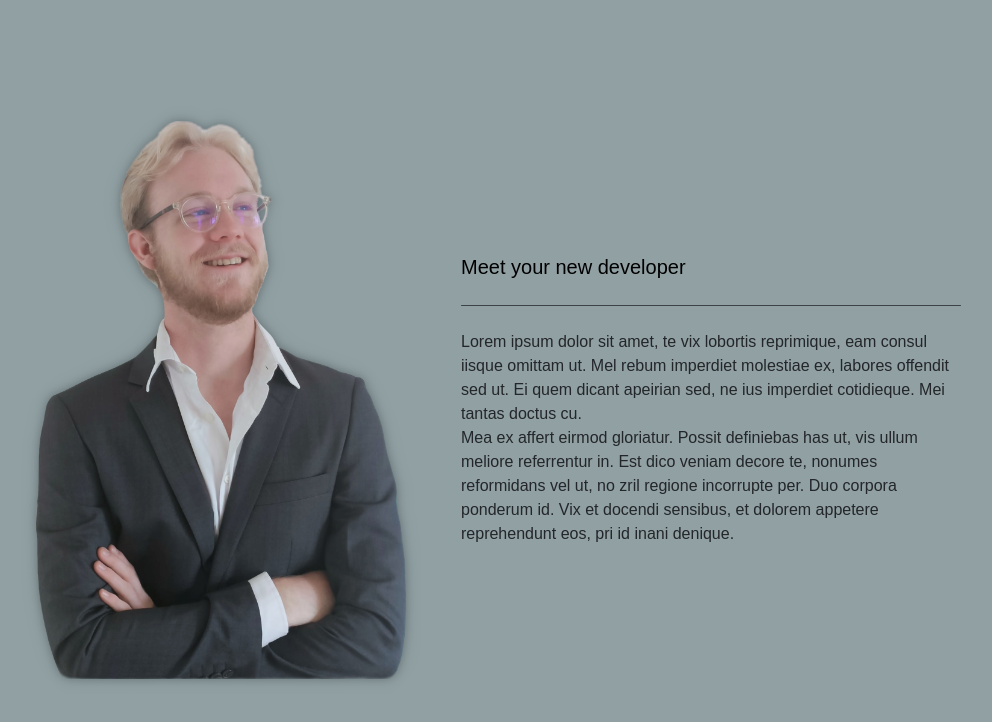
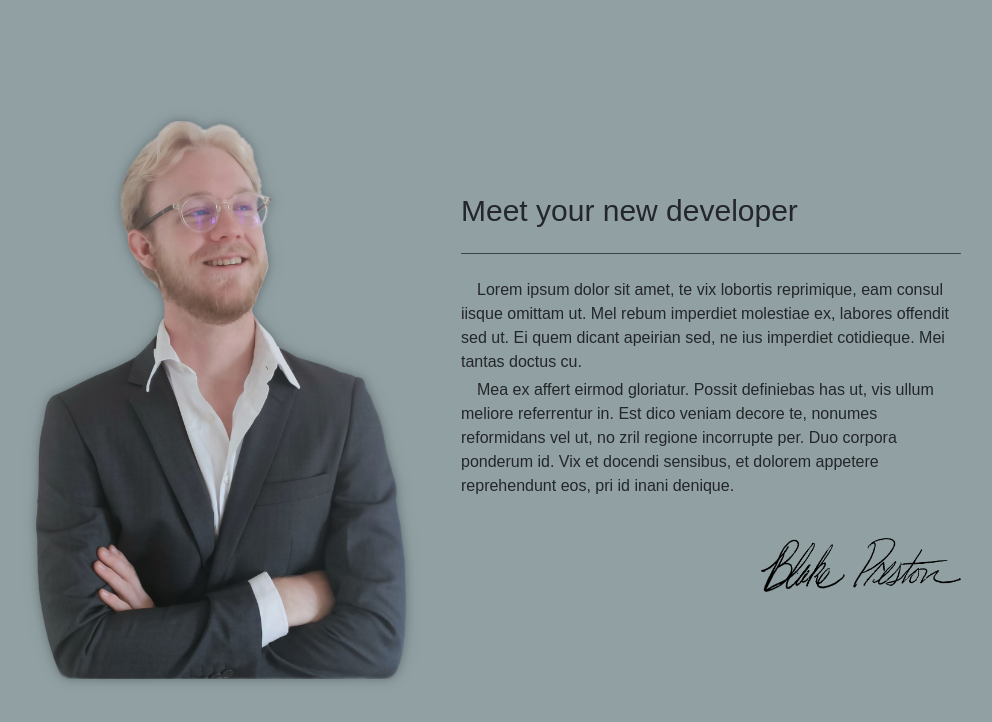
Before and after one commit to BeToast/coverLetters, a Next.js app: page / in a window 1280 px wide. Shown: the top 722 px of the page, without its empty margins (124-1116 px from the left). Built offline with nearby package versions, Linux system fonts and the light colour scheme; a web font is replaced by a local one.

Commit message:
template done... !!

```diff
--- a/app/components/Photo/index.tsx
+++ b/app/components/Photo/index.tsx
@@ -7,7 +7,6 @@ import MyPhotoPlace from 'public/myPhotoPlace.svg';
 import MyPhoto from 'public/myPhoto.webp';
 import $ from "jquery";
 
-import { useEffect, useState } from 'react';
 
 const Photo: React.FC<{
 
--- /dev/null
+++ b/app/components/Signature/index.tsx
@@ -0,0 +1,23 @@
+import Image from 'next/image';
+
+import signature from 'public/signature.webp'
+
+
+const Signature: React.FC<{
+
+}> = ({
+
+}) => {
+  return(<>
+    <Image
+      className='pt-10 pb-[15px]'
+      width={200}
+      height={54}
+      src={signature}
+      alt={''}
+      priority={true}
+    />
+  </>);
+}
+
+export default Signature;
--- a/app/components/Text/index.tsx
+++ b/app/components/Text/index.tsx
@@ -4,7 +4,7 @@ const Frame: React.FC<{
   children,
 }) => {
   return(<>
-    <div className="text-suit-dark font-body max-w-prose">
+    <div className="flex flex-col space-y-1 text-large text-suit-dark font-body max-w-prose">
       {children}
     </div>
   </>);
@@ -15,7 +15,7 @@ const P: React.FC<{
   children,
 }) => {
   return(<>
-    <p>
+    <p className="indent-4">
       {children}
     </p>
   </>);
--- a/app/components/Title/index.tsx
+++ b/app/components/Title/index.tsx
@@ -4,7 +4,7 @@ const Title: React.FC<{
   children
 }) => {
   return(<>
-    <div className="text-black max-w-prose font-head text-xl">
+    <div className="text-suit-dark max-w-prose font-head text-3xl">
       {children}
     </div>
   </>);
--- a/app/components/WidthGrow/index.tsx
+++ b/app/components/WidthGrow/index.tsx
@@ -9,8 +9,8 @@ const WidthGrow: React.FC<{
 }) => {
   return(<>
     {/* <div className='flex flex-row-reverse'> */}
-    <div className='w-full '>
-      <div className="width-grow-0 overflow-hidden">
+    <div className='w-full h-full'>
+      <div className="width-grow-0 overflow-hidden h-full">
           {children}
         </div>
     </div>
--- a/app/page.tsx
+++ b/app/page.tsx
@@ -3,6 +3,7 @@ import Title from 'components/Title'
 import Text from 'components/Text'
 import WidthGrow from 'components/WidthGrow';
 import Hr from 'components/Hr';
+import Signature from 'components/Signature';
 
 // scroll  handler
 import dynamic from 'next/dynamic'
@@ -20,9 +21,9 @@ export default function Template() {
             <Photo />
           {/* </WidthGrow> */}
         </div>
-        <div className='ml-10'>
+        <div className='ml-10 h-[587px]'>
           <WidthGrow>
-            <div className='flex flex-col justify-between'>
+            <div className='flex flex-col justify-center h-full'>
               <div className='w-[500px]'>
                 <Title>
                   Meet your new developer
@@ -37,14 +38,12 @@ export default function Template() {
                   </Text.P>
                 </Text.Frame>
               </div>
-              <div>
-
+              <div className='flex w-[500px] justify-end'>
+                <Signature/>
               </div>
             </div>
-
           </WidthGrow>
         </div>
-        {/* <Hr className=' ml-[30px] w-[910px]'/> */}
       </div>
     </main>
 
```
